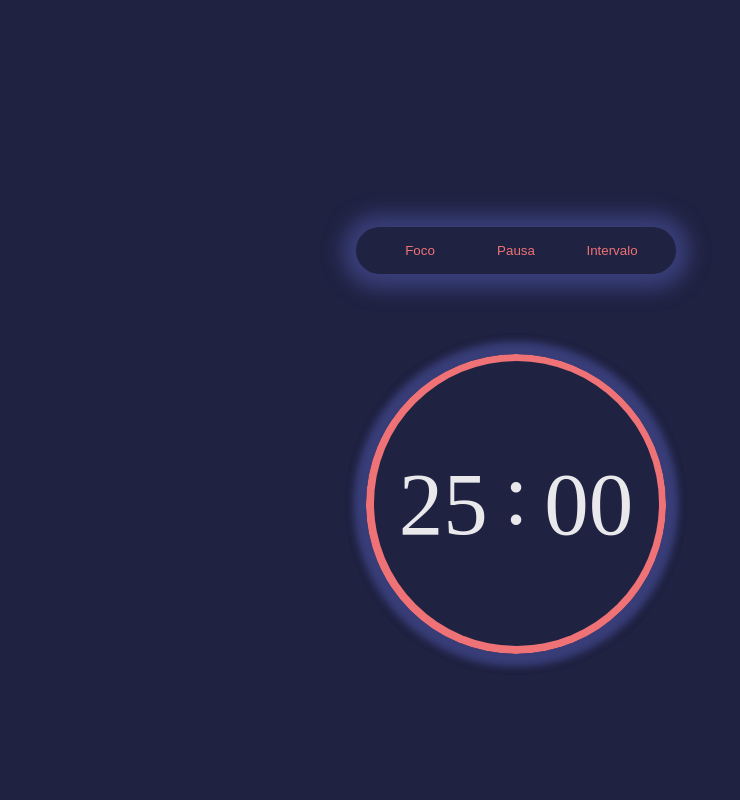
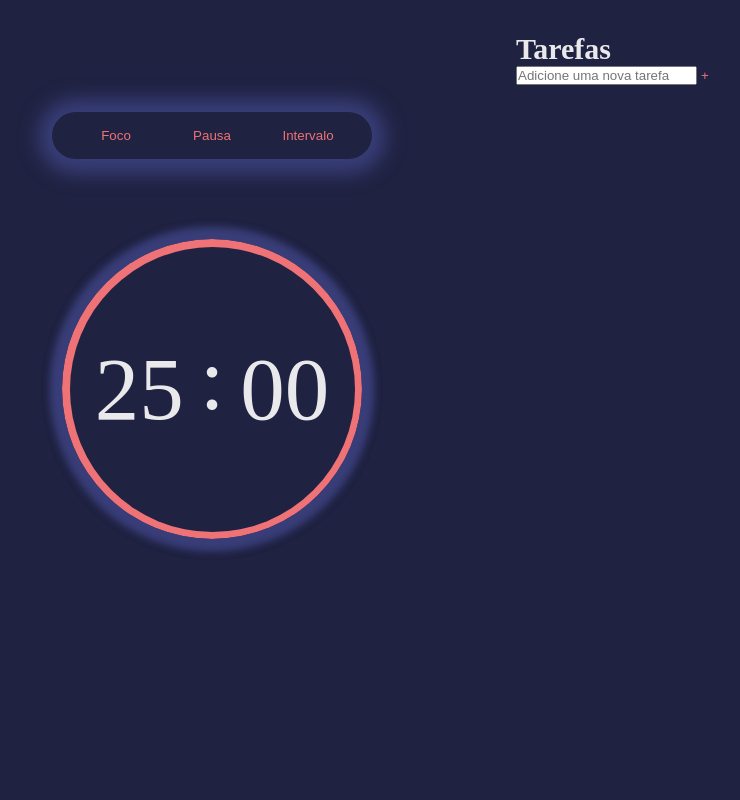
Before and after one commit to JoaoJorda/Pomodoro, a plain HTML site: page index.html in a window 1280 px wide. Shown: the top 800 px of the page, without its empty margins (124-864 px from the left). Drawn offline with Linux system fonts and the light colour scheme.

Commit message:
tarefa add css

```diff
--- a/index.html
+++ b/index.html
@@ -8,7 +8,8 @@
 
 </head>
 <body>
-    <section>
+    <div class="display">
+    <section class="pomodoro">
         <div class="container">
             <div class="painel">
                 <button id="start" >Foco</button>
@@ -44,6 +45,7 @@
           <ol id="tasks"></ol>
         </div>
       </section>
+    </div>
     <script src="tempo.js"></script>
 </body>
 </html>
--- a/style.css
+++ b/style.css
@@ -3,7 +3,6 @@
     --color-primary: hsl(235, 35%, 19%);
     --color-secondary: hsl(358, 78%, 69%);
     --color-font: hsla(0,0%, 100%, 0.902);
-
     --color-shadow:  hsl(235, 36%, 35%) ;
 }
 
@@ -31,11 +30,21 @@ h1{
     font-size: 30px;
 }
 
-section{
+.display {
     display: flex;
+    justify-content: space-between;
+    padding: 32px;
+}
+
+.pomodoro, .tarefa {
+    flex: 1;
+    max-width: 50%;
+}
+
+.pomodoro{
+    flex-basis: 50%;
     align-items: center;
     height: 100%;
-
 }
 
 .container{
@@ -60,13 +69,11 @@ section{
     box-shadow: 0px 1px 19px 14px var(--color-shadow);
 }
 
-
 button{
     background: none;
     border: none;
     color: var(--color-secondary);
     cursor: pointer;
-
 }
 
 .tempo{
@@ -104,7 +111,6 @@ button{
     position: relative;
     display: flex;
     flex-direction: row;
-
 }
 
 .tempo p{
```
